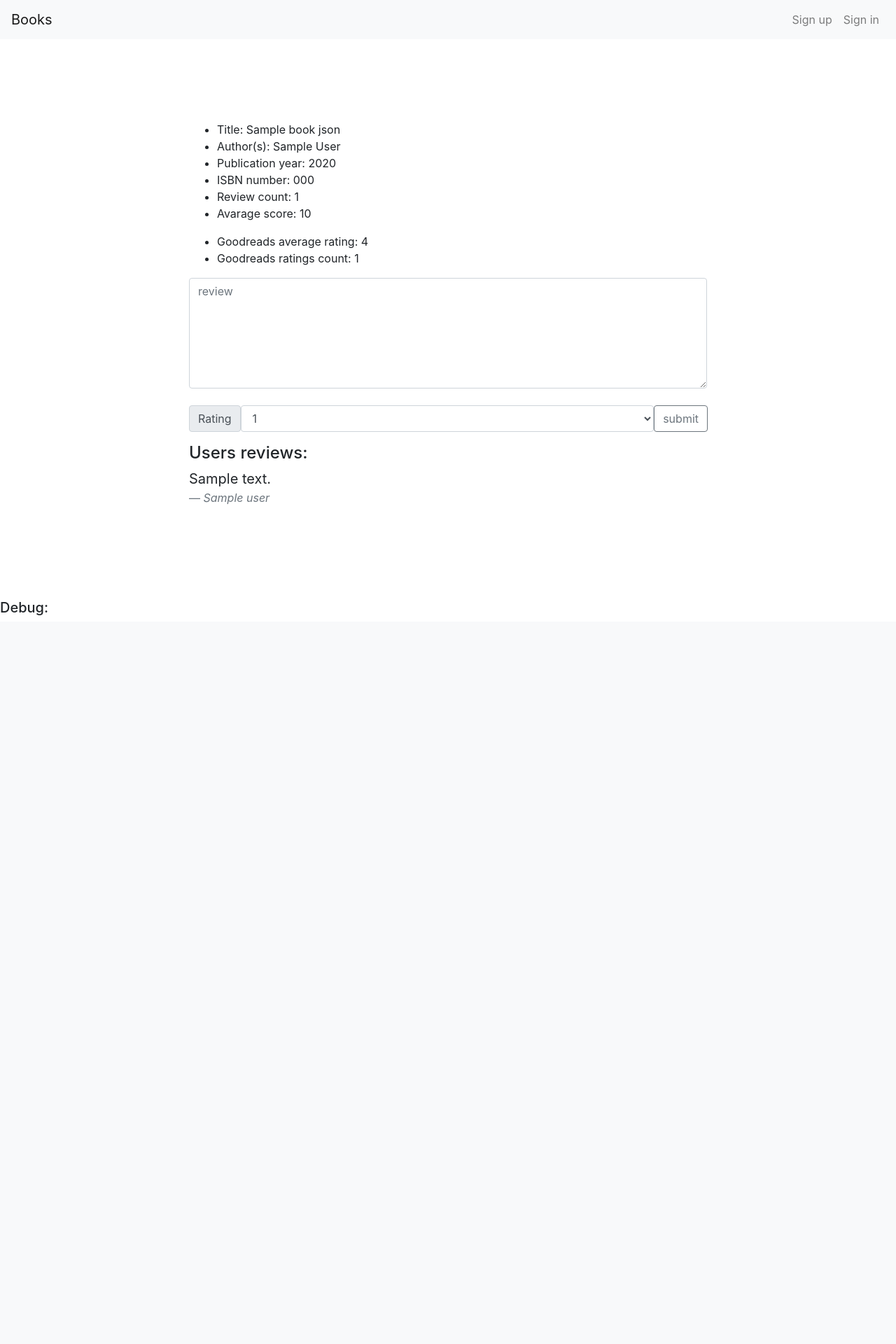
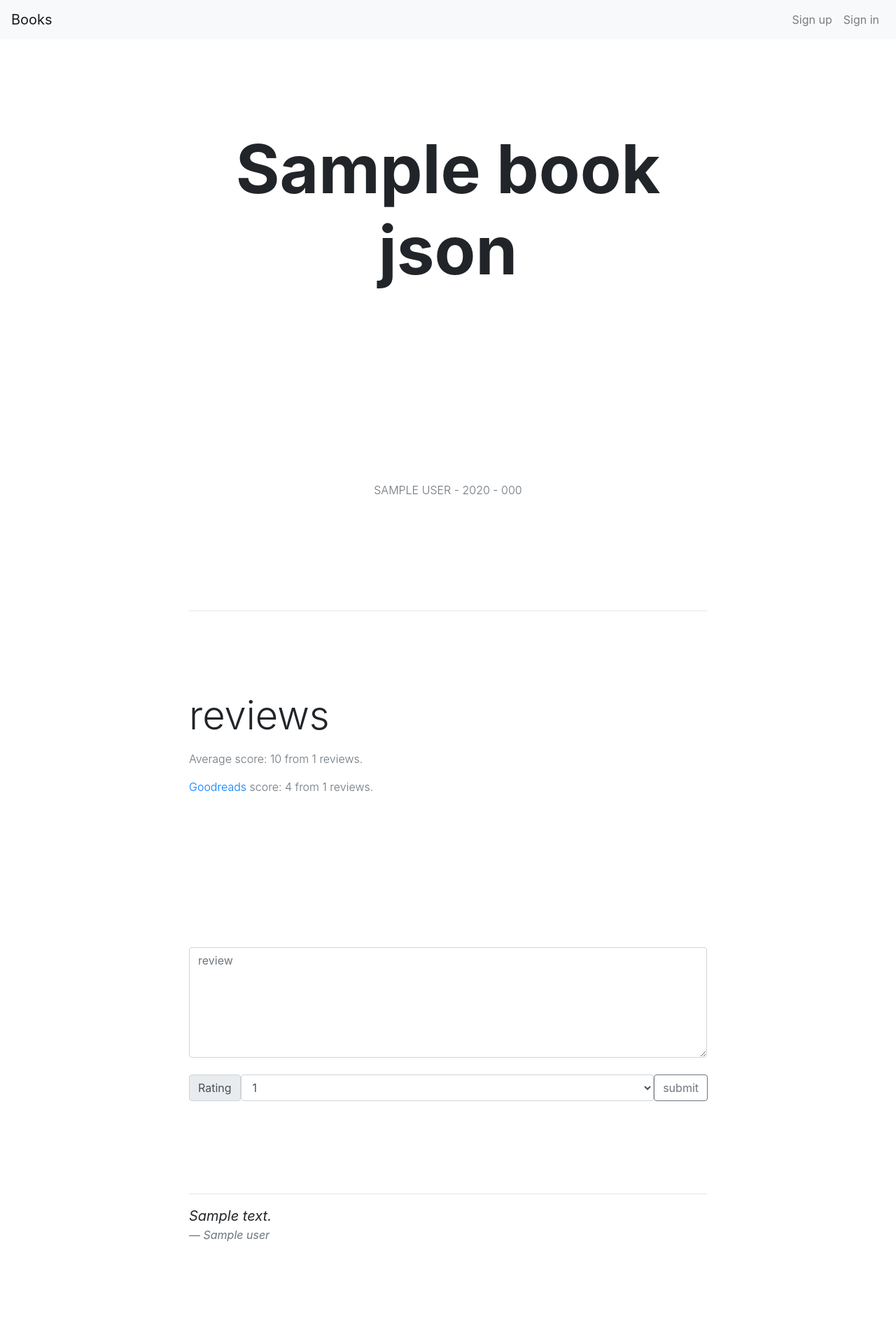
Before and after one commit to jtertil/CS50W-jt-project1, a Flask app: template templates/book.html in a window 1280 px wide. Shown: the top 1920 px of the page at 70% size. Before the commit the page ends 879 px from the top, so only its background shows below. Run offline with Flask 2, Linux system fonts and the light colour scheme; the template is opened without the code that fills it: values that come from a table or form of the project are taken from there, most other values are stand-ins (such as "Sample title", 1, 10 or a date in 2020); some libraries are stand-ins or nearby versions.

Commit message:
book and search views template tune [WIP]

```diff
--- a/forms.py
+++ b/forms.py
@@ -30,7 +30,7 @@
 
 
 class ReviewForm(FlaskForm):
-    review = TextAreaField('search', validators=[Length(3, 300)])
+    review = TextAreaField('review', validators=[Length(0, 300)])
     rating = SelectField(
         'ratings',
         choices=[('1', '1'), ('2', '2'), ('3', '3'), ('4', '4'), ('5', '5')])
--- a/templates/base.html
+++ b/templates/base.html
@@ -24,7 +24,7 @@
 </head>
 <body>
 <!-- navbar -->
-<nav class="navbar navbar-expand-lg navbar-light bg-light">
+<nav class="navbar navbar-expand-lg navbar-light bg-light sticky-top">
   <a class="navbar-brand" href="/">Books</a>
   <button class="navbar-toggler" type="button" data-toggle="collapse"
           data-target="#navbarNav" aria-controls="navbarNav"
--- a/templates/book.html
+++ b/templates/book.html
@@ -1,30 +1,36 @@
 {% extends "base.html" %}
 {% from "_formhelpers.html" import nolabel_field %}
+
+{% block styles %}
+{% endblock %}
 
 {% block content %}
 <section class="section-border border-primary">
   <div class="container d-flex flex-column">
     <div class="row align-items-center justify-content-center no-gutters min-vh-100">
       <div class="col-12 col-md-8 col-lg-8 py-8 py-md-11">
+        <div class="min-vh-100 d-flex flex-column justify-content-around">
+           <p class="display-1 text-center font-weight-bold">
+           {{ book_json.title }}
+           </p>
 
-        <ul>
-          <li>Title: {{ book_json.title }}</li>
-          <li>Author(s): {{ book_json.author }}</li>
-          <li>Publication year: {{ book_json.year }}</li>
-          <li>ISBN number: {{ book_json.isbn }}</li>
-          <li>Review count: {{ book_json.review_count }}</li>
-          {% if book_json.average_score %}
-          <li>Avarage score: {{ book_json.average_score }}</li>
-          {% endif %}
-        </ul>
-        {% if gr_api_json %}
-        <ul>
-          <li>Goodreads average rating: {{ gr_api_json.books[0].average_rating }}</li>
-          <li>Goodreads ratings count: {{ gr_api_json.books[0].ratings_count }}</li>
-        </ul>
-        {% else %}
-        <p>No data from Goodreads.</p>
-        {% endif %}
+         <p class="text-uppercase text-center text-muted font-weight-light display-5">{{ book_json.author }} - {{ book_json.year }} - {{ book_json.isbn }}</p>
+        </div>
+        <hr>
+        <div class="min-vh-100 d-flex flex-column justify-content-around">
+          <div>
+            <p class=" display-4 ">reviews</p>
+            {% if book_json.average_score %}
+            <p class="text-muted font-weight-light display-5">
+              Average score: {{ book_json.average_score }} from {{ book_json.review_count }} reviews.
+            </p>
+            {% endif %}
+            {% if gr_api_json %}
+            <p class="text-muted font-weight-light display-5">
+              <a target="_blank" href="https://www.goodreads.com/book/show/{{ gr_api_json.books[0].id }}">Goodreads</a> score: {{ gr_api_json.books[0].average_rating }} from {{ gr_api_json.books[0].work_text_reviews_count }} reviews.
+            </p>
+            {% endif %}
+          </div>
 
         <form class="mb-6" action="/book/{{ book_json.isbn }}" method="post">
           {{ form.csrf_token }}
@@ -41,18 +47,24 @@
             </div>
           </div>
         </form>
+        </div>
+        <hr>
+        {% if reviews %}
+        <div class="min-vh-100 d-flex flex-column justify-content-start">
+        {% for r in reviews %}
+          {% if r.review %}
+          <blockquote class="blockquote display-5">
+            <cite class="mb-0">{{ r.review }}</cite>
+            <footer class="blockquote-footer"><em>{{ r.user }}</em></footer>
+          </blockquote>
+          {% endif %}
+        {% endfor %}
+        </div>
+        <hr>
+        {% endif %}
 
-        <h4>Users reviews:</h4>
-        {% if reviews %}
-        {% for r in reviews %}
-        <blockquote class="blockquote">
-          <p class="mb-0">{{ r.review }}</p>
-          <footer class="blockquote-footer"><em>{{ r.user }}</em><cite></footer>
-        </blockquote>
-        {% endfor %}
-        {% else %}
-        <p>Not reviews yet!</p>
-        {% endif %}
+
+
       </div> <!-- /  -->
     </div> <!-- / .row -->
   </div> <!-- / .container -->
--- a/views.py
+++ b/views.py
@@ -98,6 +98,7 @@
                 {'search_like': '%'+form.search.data+'%'}
             ).fetchall()
 
+            # TODO iisue: error when more than one word in search form
             s_q_books = db.execute(
                 'SELECT public.book.*, '
                 'array_agg(public.author.name) '
@@ -184,6 +185,7 @@
             form.process()
         reviews.append({'user': r[5], 'rating': r[3], 'review': r[4]})
 
+    flash(f"validation error: {form.errors}", 'debug')
     return render_template(
         'book.html',
         form=form,
```
Also changed, not shown: templates/search.html (+19 -6 lines).
